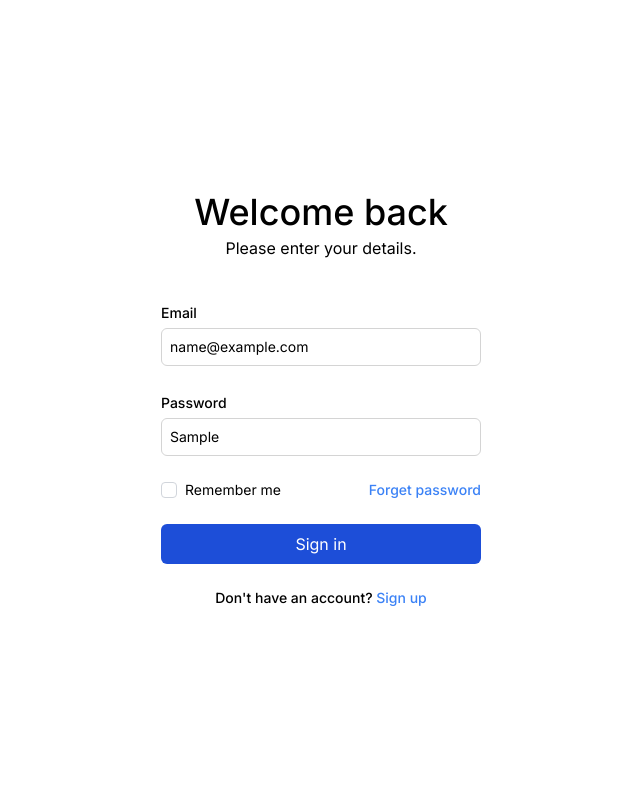
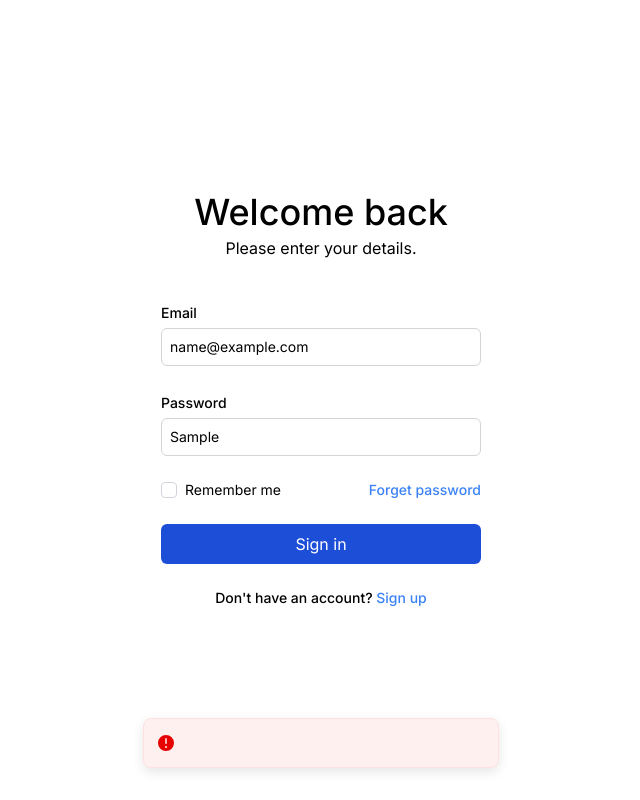
Before and after one commit to mehrabmp/nextjs-testing, a Next.js app: page / in a window 1280 px wide. Both pictures are taken after typing "name@example.com", "Sample" into the empty fields and a click on the button "Sign in". Shown: the whole page, without its empty margins (319-959 px from the left). Built offline with nearby package versions, Linux system fonts and the light colour scheme.

Commit message:
feat(ui): add toast component for showing errors

```diff
--- a/package.json
+++ b/package.json
@@ -31,6 +31,7 @@
     "react": "18.2.0",
     "react-dom": "18.2.0",
     "react-hook-form": "^7.45.1",
+    "sonner": "^0.5.0",
     "tailwind-merge": "^1.13.2",
     "typescript": "5.1.6",
     "zod": "^3.21.4"
--- a/src/pages/_app.tsx
+++ b/src/pages/_app.tsx
@@ -1,6 +1,7 @@
 import type { AppProps } from 'next/app';
 import { SessionProvider } from 'next-auth/react';
 import { Inter } from 'next/font/google';
+import { Toaster } from 'sonner';
 import '@/styles/globals.css';
 
 const inter = Inter({
@@ -16,6 +17,7 @@ export default function App({
     <main className={`${inter.variable} font-sans`}>
       <SessionProvider session={session}>
         <Component {...pageProps} />
+        <Toaster position="bottom-center" richColors closeButton />
       </SessionProvider>
     </main>
   );
--- a/src/pages/index.tsx
+++ b/src/pages/index.tsx
@@ -9,6 +9,7 @@ import { zodResolver } from '@hookform/resolvers/zod';
 import { signIn } from 'next-auth/react';
 import { Button, Input } from '@/components/ui';
 import { Loader } from '@/components/ui/loader';
+import { toast } from 'sonner';
 
 export const loginSchema = z.object({
   email: z
@@ -48,6 +49,8 @@ export default function Home() {
     setIsLoading(false);
 
     if (status?.ok) router.push('/dashboard');
+
+    toast.error(status?.error);
   };
 
   return (
--- a/src/pages/signup.tsx
+++ b/src/pages/signup.tsx
@@ -9,6 +9,7 @@ import { zodResolver } from '@hookform/resolvers/zod';
 import { signIn } from 'next-auth/react';
 import { Button, Input } from '@/components/ui';
 import { Loader } from '@/components/ui/loader';
+import { toast } from 'sonner';
 
 export const signupSchema = z.object({
   name: z.string().nonempty('Please enter your name'),
@@ -51,6 +52,8 @@ export default function Signup() {
     setIsLoading(false);
 
     if (status?.ok) router.push('/dashboard');
+
+    toast.error(status?.error);
   };
 
   return (
```
Also changed, not shown: 1 other file (tests, documents, lock files or other folders).
